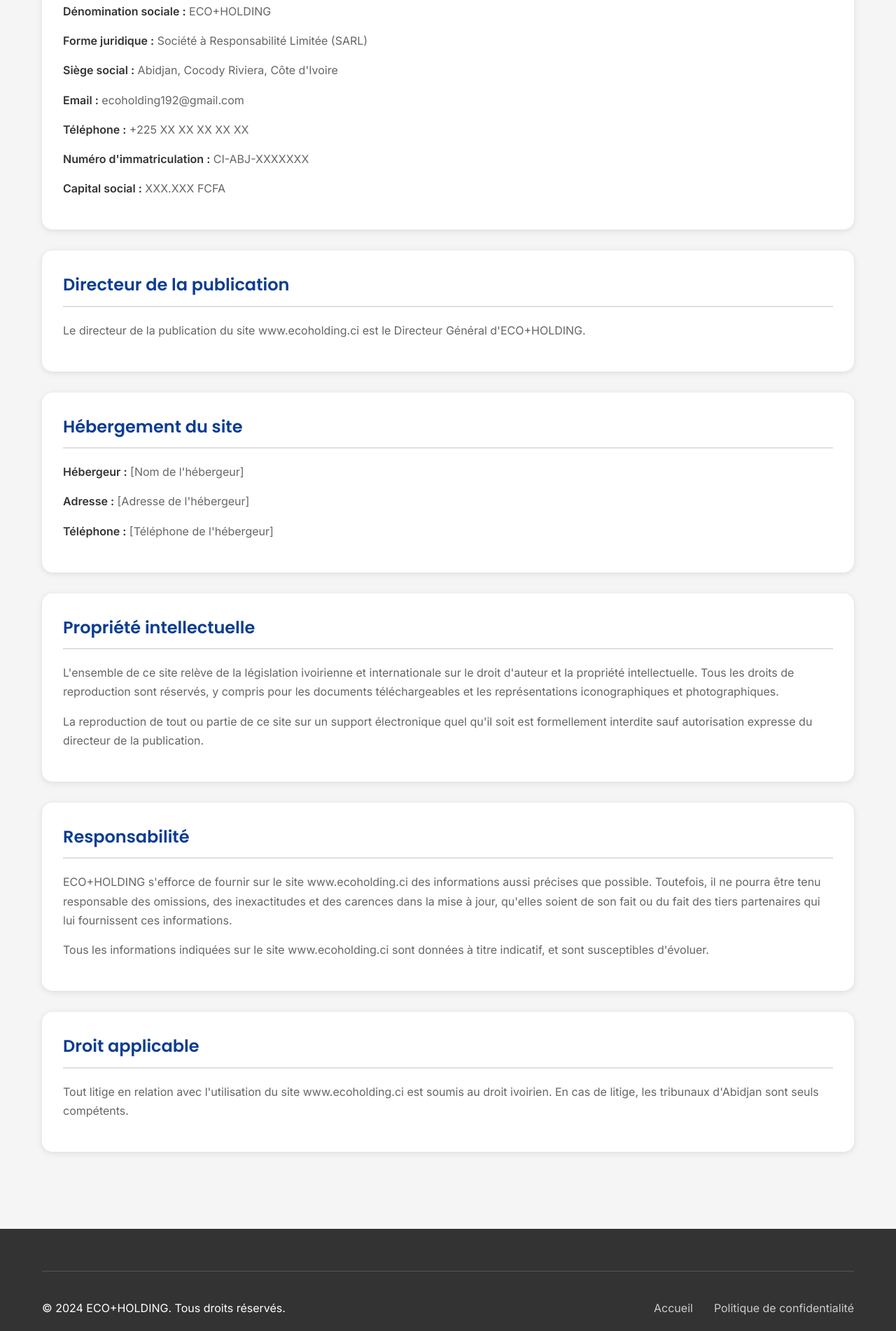
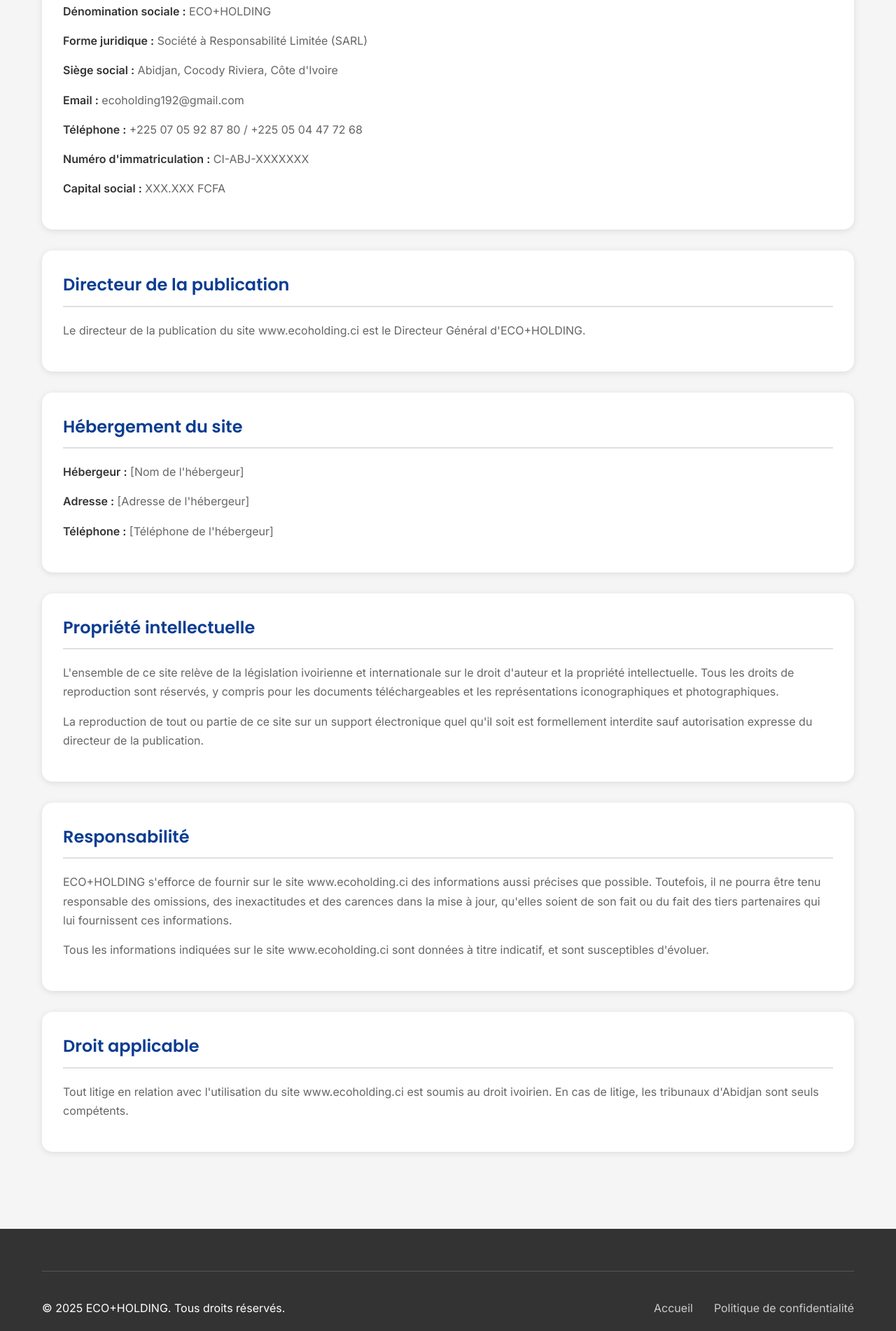
Before and after one commit to elkast/Eco-, a plain HTML site: page mentions-legales.html in a window 1280 px wide. Shown: the part 325-2227 px from the top of the page at 70% size. Drawn offline with Linux system fonts and the light colour scheme.

Commit message:
seven commit pour eco+holding

```diff
--- a/mentions-legales.html
+++ b/mentions-legales.html
@@ -39,7 +39,7 @@
                     <p><strong>Forme juridique :</strong> Société à Responsabilité Limitée (SARL)</p>
                     <p><strong>Siège social :</strong> Abidjan, Cocody Riviera, Côte d'Ivoire</p>
                     <p><strong>Email :</strong> ecoholding192@gmail.com</p>
-                    <p><strong>Téléphone :</strong> +225 XX XX XX XX XX</p>
+                    <p><strong>Téléphone :</strong> +225 07 05 92 87 80 / +225 05 04 47 72 68</p>
                     <p><strong>Numéro d'immatriculation :</strong> CI-ABJ-XXXXXXX</p>
                     <p><strong>Capital social :</strong> XXX.XXX FCFA</p>
                 </div>
@@ -90,7 +90,7 @@
     <footer class="footer">
         <div class="container">
             <div class="footer-bottom">
-                <p>&copy; 2024 ECO+HOLDING. Tous droits réservés.</p>
+                <p>&copy; 2025 ECO+HOLDING. Tous droits réservés.</p>
                 <div class="footer-links">
                     <a href="index.html">Accueil</a>
                     <a href="politique-confidentialite.html">Politique de confidentialité</a>
```
Also changed, not shown: index.html (+1 -1 lines), politique-confidentialite.html (+1 -1 lines).
